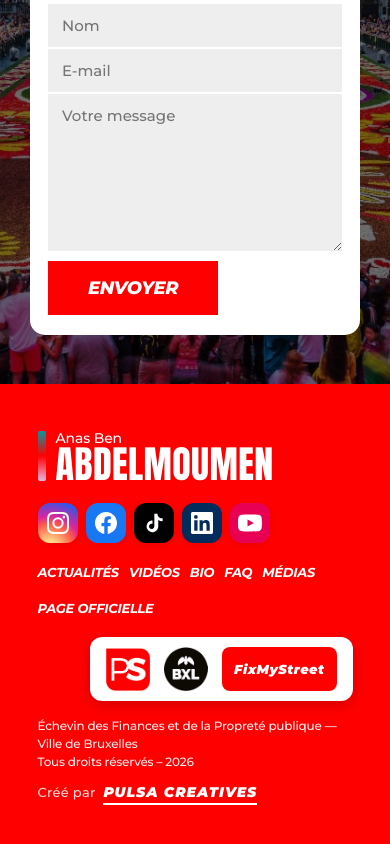
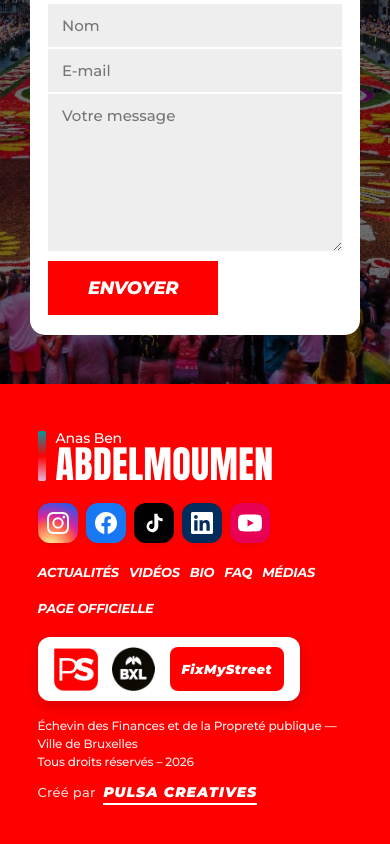
Before and after one commit to marwane67/social-agent, a Next.js app: page /echevin in a window 390 px wide. Shown: the part 1476-2320 px from the top of the page. Built offline with nearby package versions, Linux system fonts and the light colour scheme; no server answers; the database is empty.

Commit message:
align partner logos left on mobile

```diff
--- a/styles/responsive.css
+++ b/styles/responsive.css
@@ -334,7 +334,10 @@
   .ec-footer__right { min-height: auto; gap: 16px; align-items: flex-start; }
   .ec-footer__nav { justify-content: flex-start; flex-wrap: wrap; gap: 10px; }
   .ec-footer__nav a { font-size: 13px; }
-  .ec-footer__party-logo { justify-content: flex-start; }
+  .ec-footer__party-logo {
+    justify-content: flex-start;
+    align-self: flex-start;
+  }
   .ec-footer__credits { text-align: left; font-size: 12px; }
 
   .ec-notes-page, .ec-videos-page, .ec-bio { padding: 40px 4% 60px; }
```
